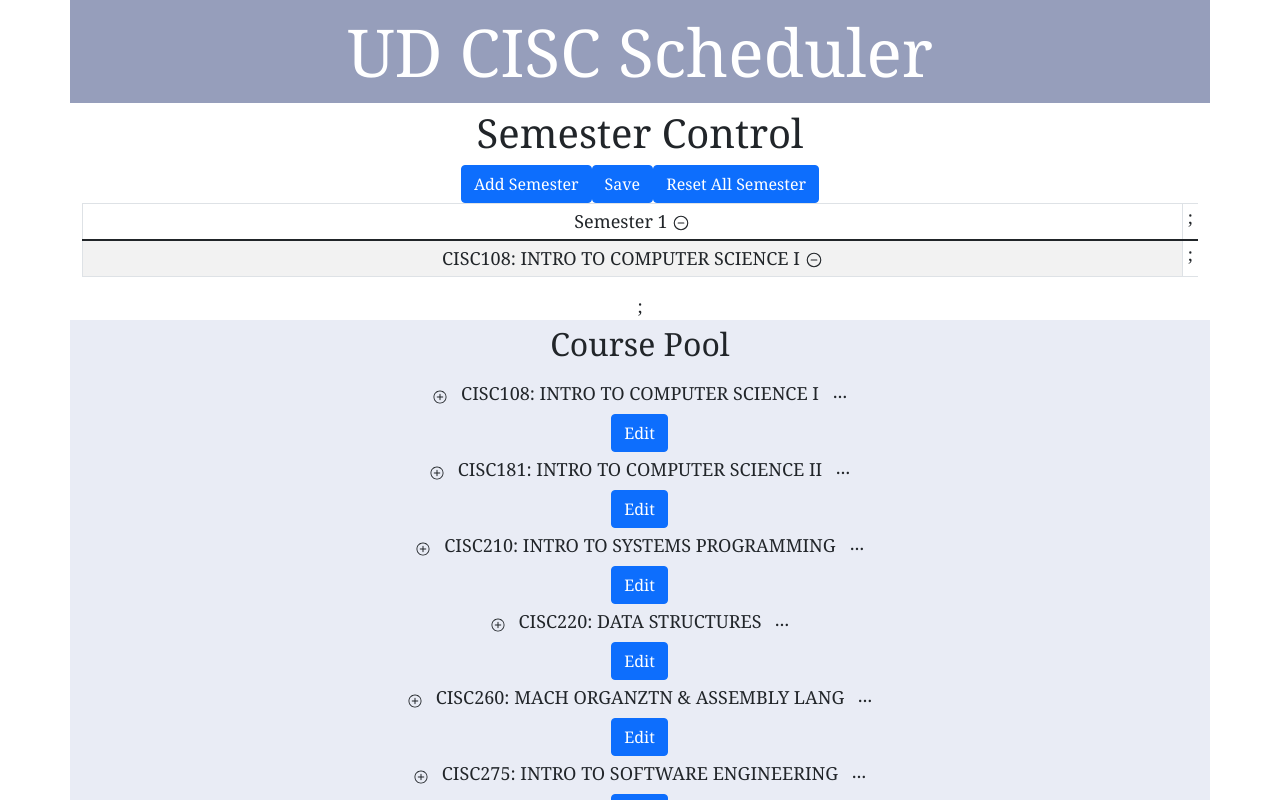
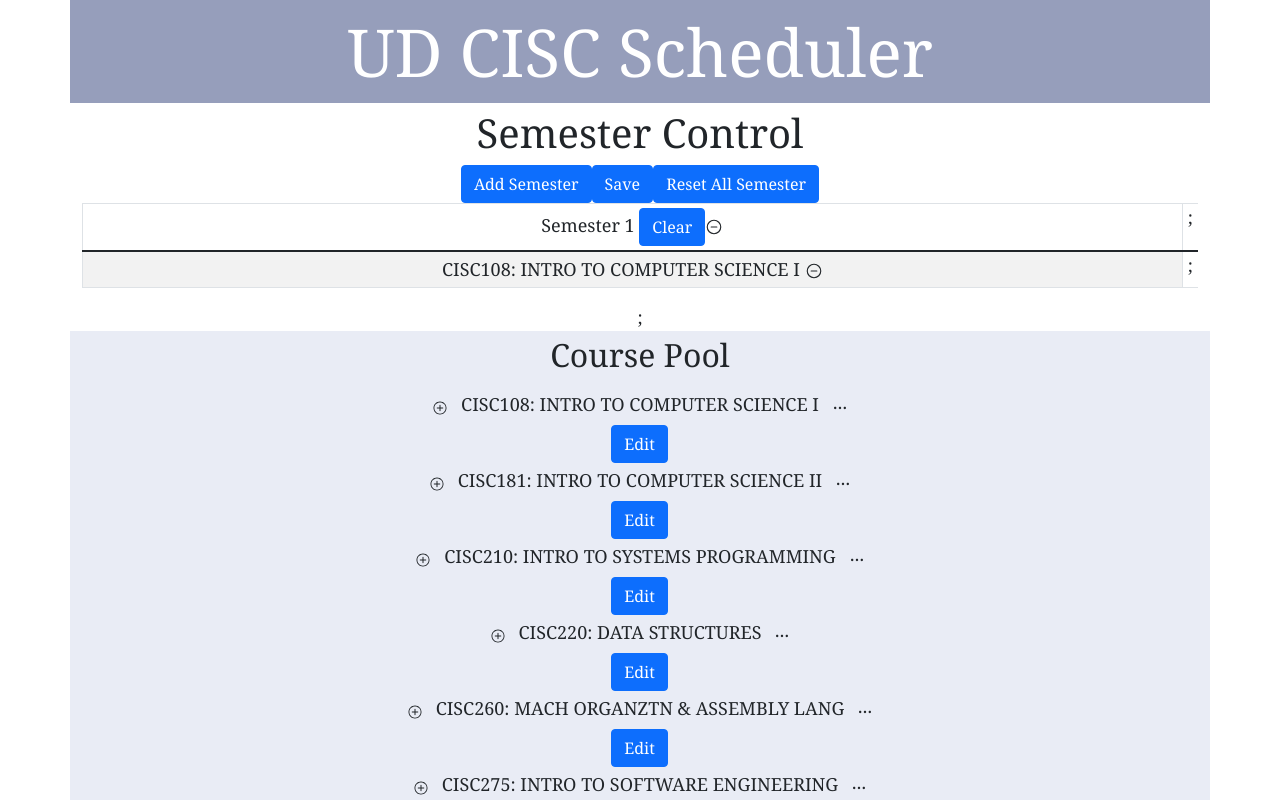
Before and after one commit to UD-CISC275-F21/ud-cis-scheduler-team-8, a React (Create React App) app: page / in a window 1280 px wide. Shown: the top 800 px of the page. Built offline with nearby package versions, Linux system fonts and the light colour scheme.

Commit message:
solve the problem

```diff
--- a/src/Component/EDitableCourseItem.tsx
+++ b/src/Component/EDitableCourseItem.tsx
@@ -55,7 +55,7 @@ export function EditableCourseItem ({course, pool, setPool}:
             <Button variant= "warning" onClick = {()=>{
                 resetEditableReigon();
                 setEditing(false);
-            }}>Cancle</Button>
+            }}>Cancel</Button>
 
             <Button variant= "danger" onClick = {()=>{
                 deleteButton();
--- a/src/Component/Table.tsx
+++ b/src/Component/Table.tsx
@@ -46,7 +46,7 @@ export function Tab({/**setCourse,course,schedule,setSchedule,*/ semesters, setS
             return <Table striped bordered hover size="sm" key = {semester.semesternumber}>
                 <thead>
                     <tr>
-                        <td>Semester {semester.semesternumber} <IoRemoveCircleOutline onClick= {()=>{
+                        <td>Semester {semester.semesternumber} <Button>Clear</Button><IoRemoveCircleOutline onClick= {()=>{
                             removeSemester(semester.semesternumber);
                         }}/></td>;
                     </tr>
```
